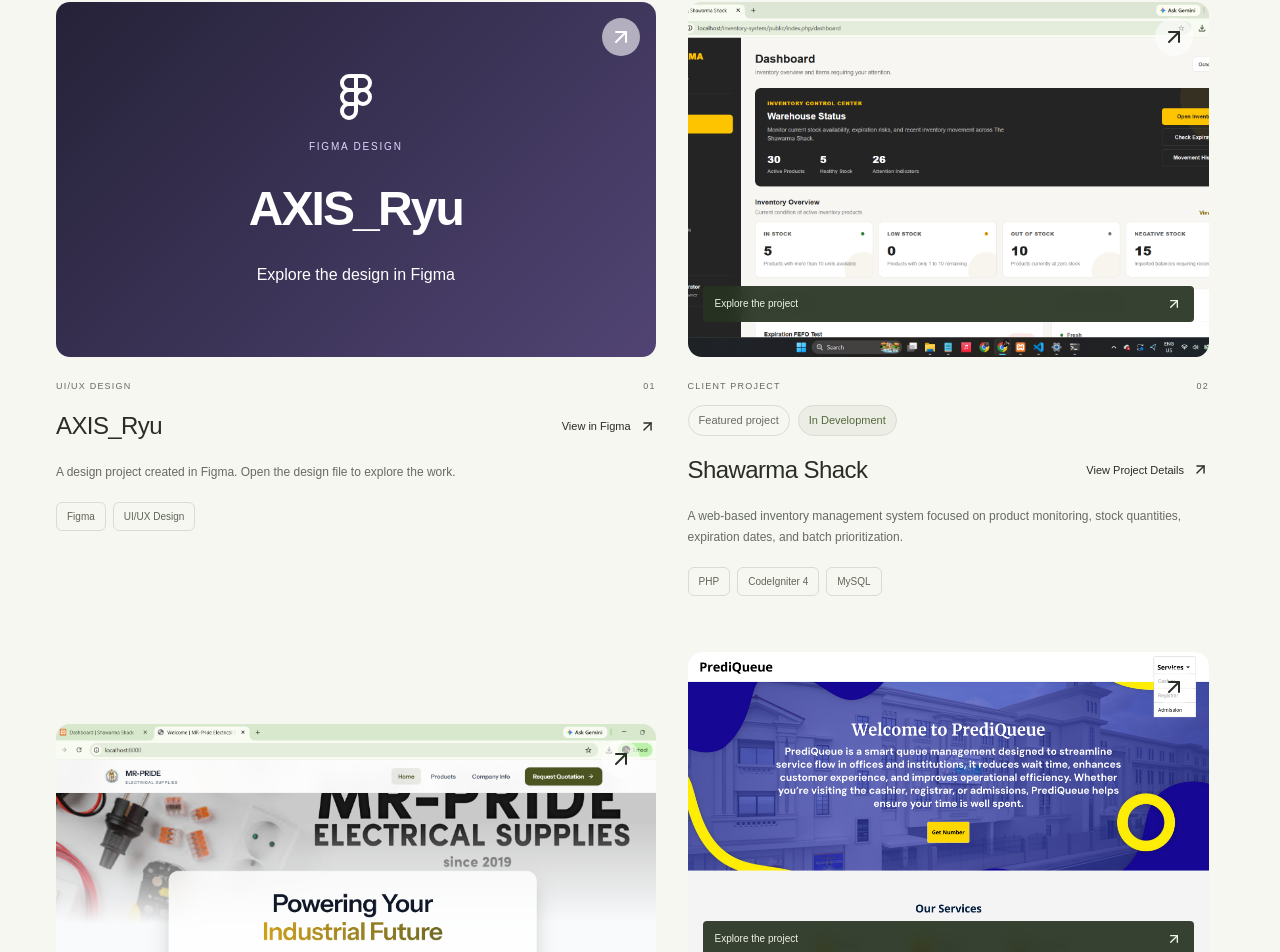
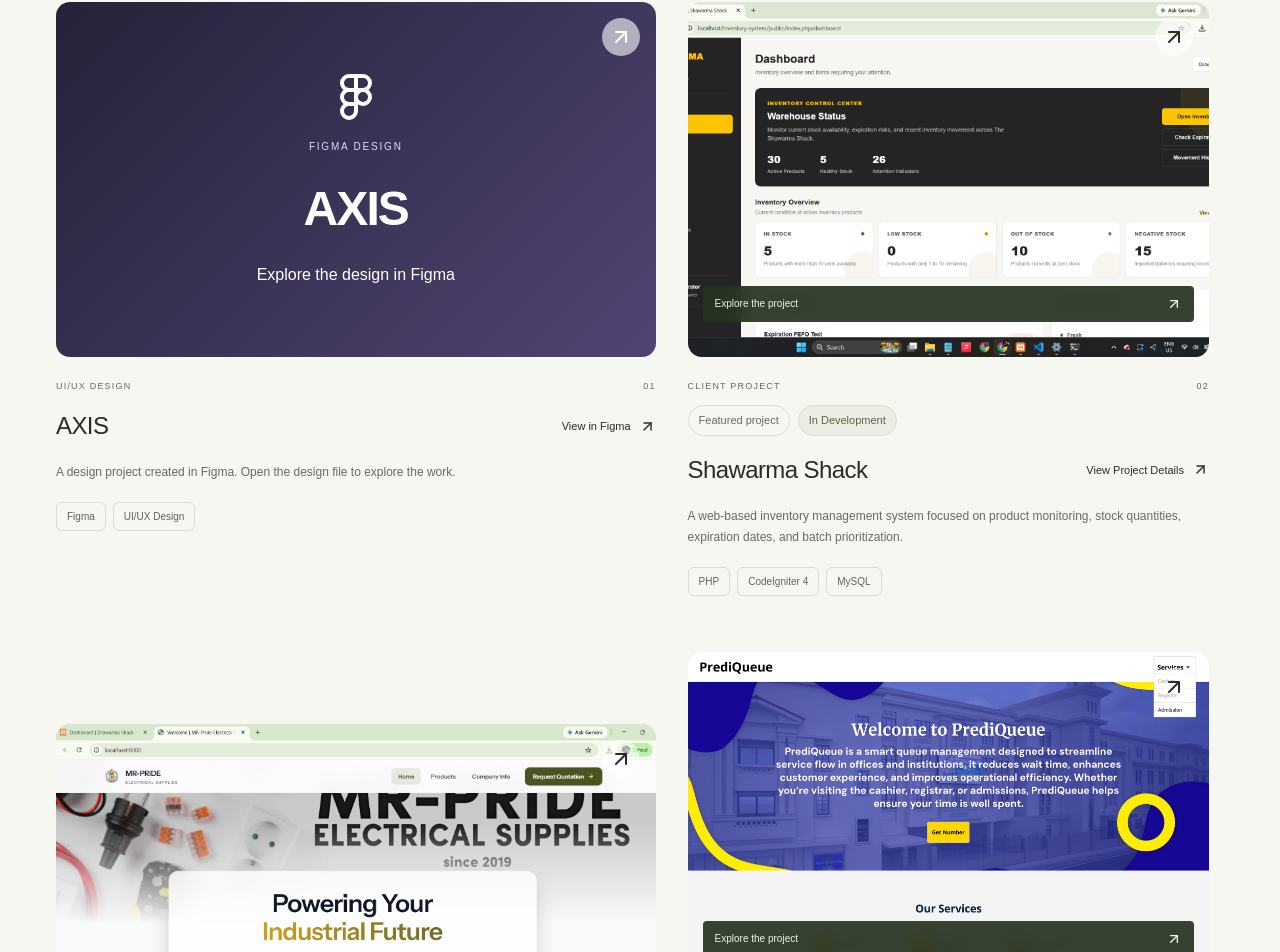
Before and after one commit to yannive/jann-portfolio, a React (Vite) app: page / in a window 1280 px wide. Shown: the part 1146-2098 px from the top of the page. Built offline with nearby package versions, Linux system fonts and the light colour scheme.

Commit message:
Rename Figma project to AXIS

```diff
--- a/src/data/projects.ts
+++ b/src/data/projects.ts
@@ -34,8 +34,8 @@
 export const projects: Project[] = [
   {
     id: "axis-ryu",
-    title: "AXIS_Ryu",
-    shortTitle: "AXIS_Ryu",
+    title: "AXIS",
+    shortTitle: "AXIS",
     category: "UI/UX Design",
     description: "A design project created in Figma. Open the design file to explore the work.",
     tech: ["Figma", "UI/UX Design"],
```
